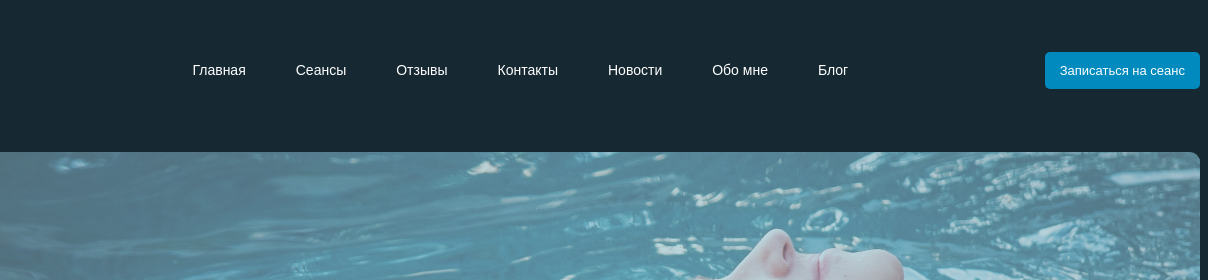
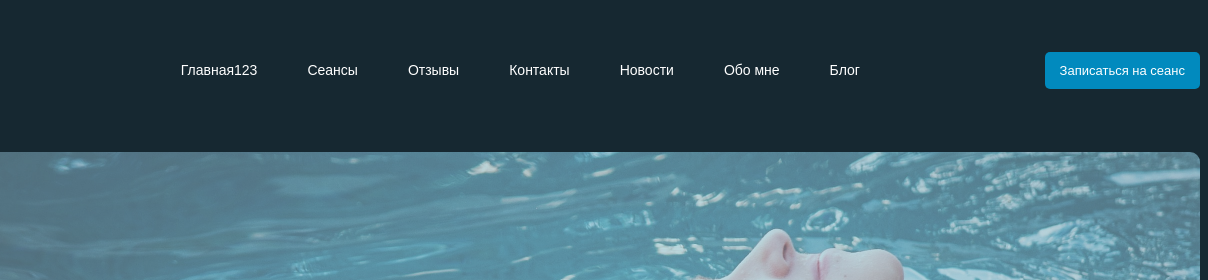
Before and after one commit to Shaimullina/Acva, a plain HTML site: page index.html in a window 1280 px wide. Shown: the top 280 px of the page, 72-1280 px from the left. Drawn offline with Linux system fonts and the light colour scheme; a web font is replaced by a local one.

Commit message:
Update index.html

```diff
--- a/index.html
+++ b/index.html
@@ -19,7 +19,7 @@
           <a href="#"> <img class="logo" src="images/logo.png" alt="логотип">
            </a>
            <nav class="menu">
-        <a class="menu__item" href="#">Главная</a>
+        <a class="menu__item" href="#">Главная123</a>
         <a class="menu__item" href="#">Сеансы</a>
         <a class="menu__item" href="#">Отзывы</a>
         <a class="menu__item" href="#">Контакты</a>
```
